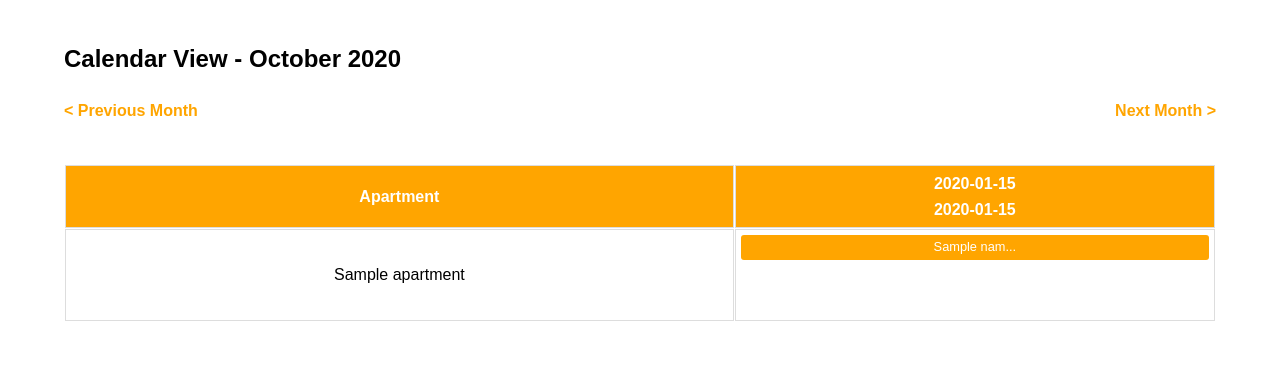
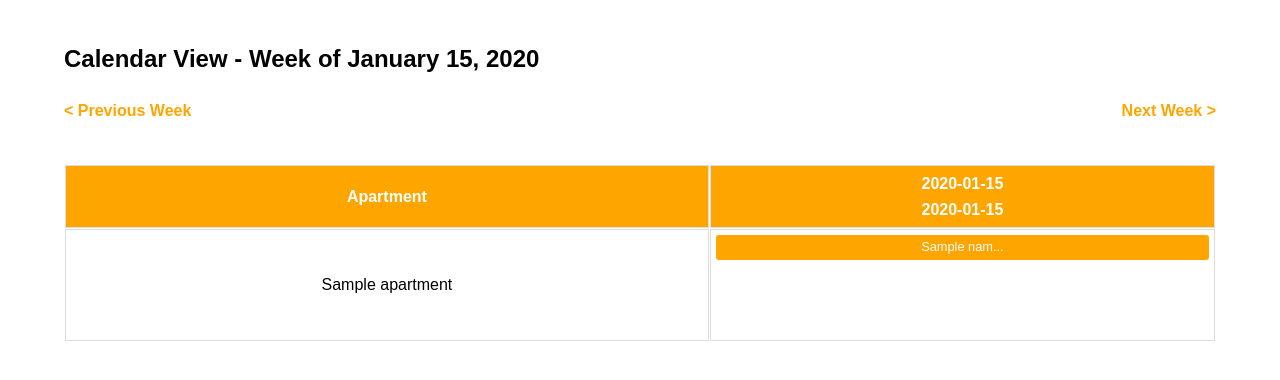
Before and after one commit to LitttleLions/VacationBookingManager, a Flask app: template templates/calendar_view.html in a window 1280 px wide. Shown: the part 110-490 px from the top of the page. Run offline with Flask 3, Linux system fonts and the light colour scheme; the template is opened without the code that fills it: most values are stand-ins (such as "Sample title", 1, 10 or a date in 2020).

Commit message:
Agent query: Is the calendar view now displaying a weekly view with gaps between weeks? Are the navigation links for previous and next week working correctly? Are bookings for 'Unknown Guest' hidden?

```diff
--- a/app.py
+++ b/app.py
@@ -69,45 +69,45 @@
     if error:
         flash(error, 'error')
 
-    # Get the current year and month
-    year = int(request.args.get('year', datetime.now().year))
-    month = int(request.args.get('month', datetime.now().month))
+    # Get the current date or the date from the query parameters
+    current_date = datetime.strptime(request.args.get('date', datetime.now().strftime('%Y-%m-%d')), '%Y-%m-%d').date()
 
-    # Get the first day of the month and the number of days in the month
-    first_day = date(year, month, 1)
-    _, num_days = monthrange(year, month)
+    # Calculate the start of the week (Monday)
+    start_of_week = current_date - timedelta(days=current_date.weekday())
 
-    # Create a list of dates for the month
-    month_dates = [date(year, month, day) for day in range(1, num_days + 1)]
+    # Calculate the end of the week (Sunday)
+    end_of_week = start_of_week + timedelta(days=6)
+
+    # Create a list of dates for the week
+    week_dates = [start_of_week + timedelta(days=i) for i in range(7)]
 
     # Get unique apartment names
     apartments = list(set(booking['apartment_name'] for booking in bookings))
     apartments.sort()
 
     # Organize bookings by apartment and date
-    calendar_data = {apartment: {d: [] for d in month_dates} for apartment in apartments}
+    calendar_data = {apartment: {d: [] for d in week_dates} for apartment in apartments}
     for booking in bookings:
         check_in = datetime.strptime(booking['check_in'], '%Y-%m-%d').date()
         check_out = datetime.strptime(booking['check_out'], '%Y-%m-%d').date()
         apartment = booking['apartment_name']
 
         if apartment in apartments:
-            for d in month_dates:
-                if check_in <= d < check_out:
+            for d in week_dates:
+                if check_in <= d < check_out and booking['guest_name'] != "Unknown Guest":
                     calendar_data[apartment][d].append(booking)
 
-    # Calculate previous and next month
-    prev_month = date(year, month, 1) - timedelta(days=1)
-    next_month = date(year, month, num_days) + timedelta(days=1)
+    # Calculate previous and next week
+    prev_week = start_of_week - timedelta(days=7)
+    next_week = start_of_week + timedelta(days=7)
 
     return render_template('calendar_view.html',
-                           year=year,
-                           month=month,
-                           month_dates=month_dates,
+                           current_date=current_date,
+                           week_dates=week_dates,
                            apartments=apartments,
                            calendar_data=calendar_data,
-                           prev_month=prev_month,
-                           next_month=next_month)
+                           prev_week=prev_week,
+                           next_week=next_week)
 
 @app.route('/print')
 def print_view():
--- a/static/css/styles.css
+++ b/static/css/styles.css
@@ -79,13 +79,14 @@
 .calendar table {
     border-collapse: separate;
     border-spacing: 1px;
+    width: 100%;
 }
 
 .calendar th, .calendar td {
     border: 1px solid #ddd;
     padding: 5px;
     text-align: center;
-    min-width: 30px;
+    min-width: 100px;
 }
 
 .calendar th {
@@ -94,7 +95,7 @@
 }
 
 .calendar-cell {
-    height: 80px;
+    height: 100px;
     vertical-align: top;
     padding: 5px;
 }
@@ -123,6 +124,11 @@
     font-weight: bold;
 }
 
+/* Add gap between weeks */
+.calendar tbody tr:not(:last-child) {
+    border-bottom: 10px solid transparent;
+}
+
 @media print {
     header, nav {
         display: none;
--- a/templates/calendar_view.html
+++ b/templates/calendar_view.html
@@ -3,11 +3,11 @@
 {% block title %}{{ _('Calendar View') }}{% endblock %}
 
 {% block content %}
-<h2>{{ _('Calendar View') }} - {{ month|month_name }} {{ year }}</h2>
+<h2>{{ _('Calendar View') }} - {{ _('Week of') }} {{ current_date.strftime('%B %d, %Y') }}</h2>
 
 <div class="calendar-navigation">
-    <a href="{{ url_for('calendar_view', year=prev_month.year, month=prev_month.month) }}">&lt; {{ _('Previous Month') }}</a>
-    <a href="{{ url_for('calendar_view', year=next_month.year, month=next_month.month) }}">{{ _('Next Month') }} &gt;</a>
+    <a href="{{ url_for('calendar_view', date=prev_week) }}">&lt; {{ _('Previous Week') }}</a>
+    <a href="{{ url_for('calendar_view', date=next_week) }}">{{ _('Next Week') }} &gt;</a>
 </div>
 
 <div class="calendar">
@@ -15,8 +15,8 @@
         <thead>
             <tr>
                 <th>{{ _('Apartment') }}</th>
-                {% for date in month_dates %}
-                <th>{{ date.strftime('%d') }}<br>{{ date.strftime('%a') }}</th>
+                {% for date in week_dates %}
+                <th>{{ date.strftime('%a') }}<br>{{ date.strftime('%d/%m') }}</th>
                 {% endfor %}
             </tr>
         </thead>
@@ -24,7 +24,7 @@
             {% for apartment in apartments %}
             <tr>
                 <td>{{ apartment }}</td>
-                {% for date in month_dates %}
+                {% for date in week_dates %}
                 <td class="calendar-cell">
                     {% for booking in calendar_data[apartment][date] %}
                     <div class="booking-item" title="{{ booking.guest_name }} - {{ booking.check_in }} to {{ booking.check_out }}">
```
